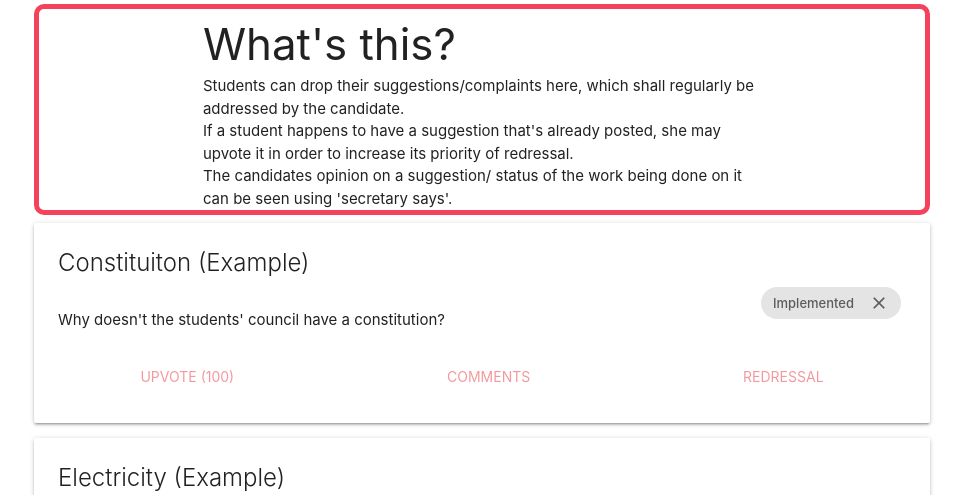
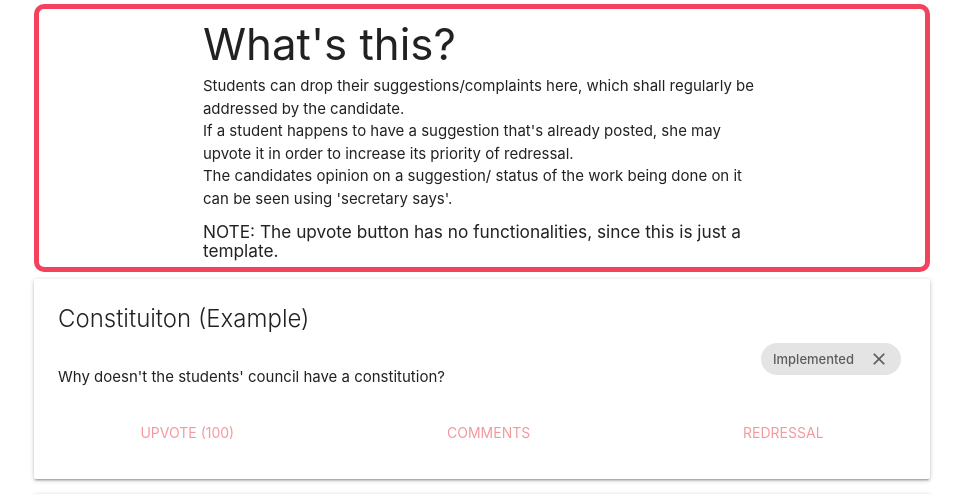
Before and after one commit to piyushnh/os_lab, a Django app: page /posts/ in a window 1280 px wide. Shown: the part 176-671 px from the top of the page, without its empty margins (158-1121 px from the left). Run offline with Django 3.2, Linux system fonts and the light colour scheme; data comes from the database, SQL or seed files in the repository; some web fonts are replaced.

Commit message:
Added note

```diff
--- a/gensec/blog/templates/blog/posts.html
+++ b/gensec/blog/templates/blog/posts.html
@@ -15,9 +15,9 @@
     <p class="text-usage">Students can drop their suggestions/complaints here, which shall regularly be addressed by the candidate.</p>
     <p class="text-usage">If a student happens to have a suggestion that's already posted, she may upvote it in order to increase its priority of redressal.</p>
     <p class="text-usage">The candidates opinion on a suggestion/ status of the work being done on it can be seen using 'secretary says'.</p>
+
+    <h6 style="margin:2% 0 1% 5%;">NOTE: The upvote button has no functionalities, since this is just a template.</h6>
   </div>
-
-
 
   </div>
 
```
